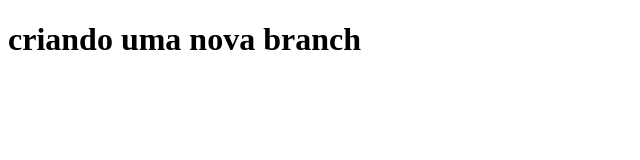
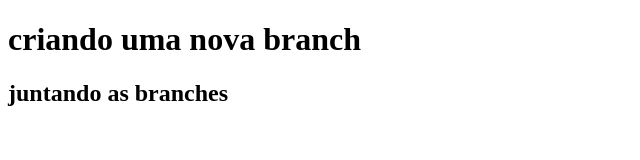
Before and after one commit to guilherme-ramos0/testando-git, a plain HTML site: page index.html in a window 1280 px wide. Shown: the whole page, without its empty margins (0-640 px from the left). Drawn offline with Linux system fonts and the light colour scheme.

Commit message:
juntando as branches

```diff
--- a/index.html
+++ b/index.html
@@ -7,5 +7,6 @@
 </head>
 <body>
     <h1>criando uma nova branch</h1>
+    <h2>juntando as branches</h2>
 </body>
 </html>
```
